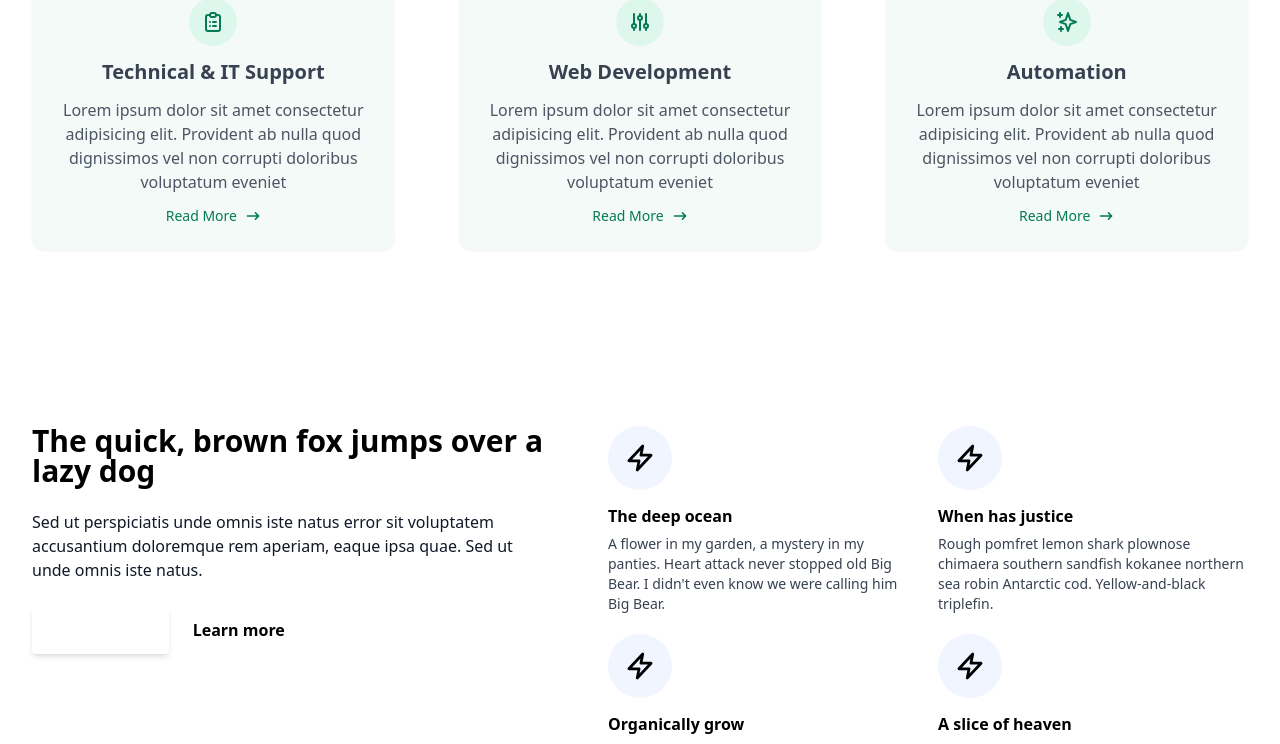
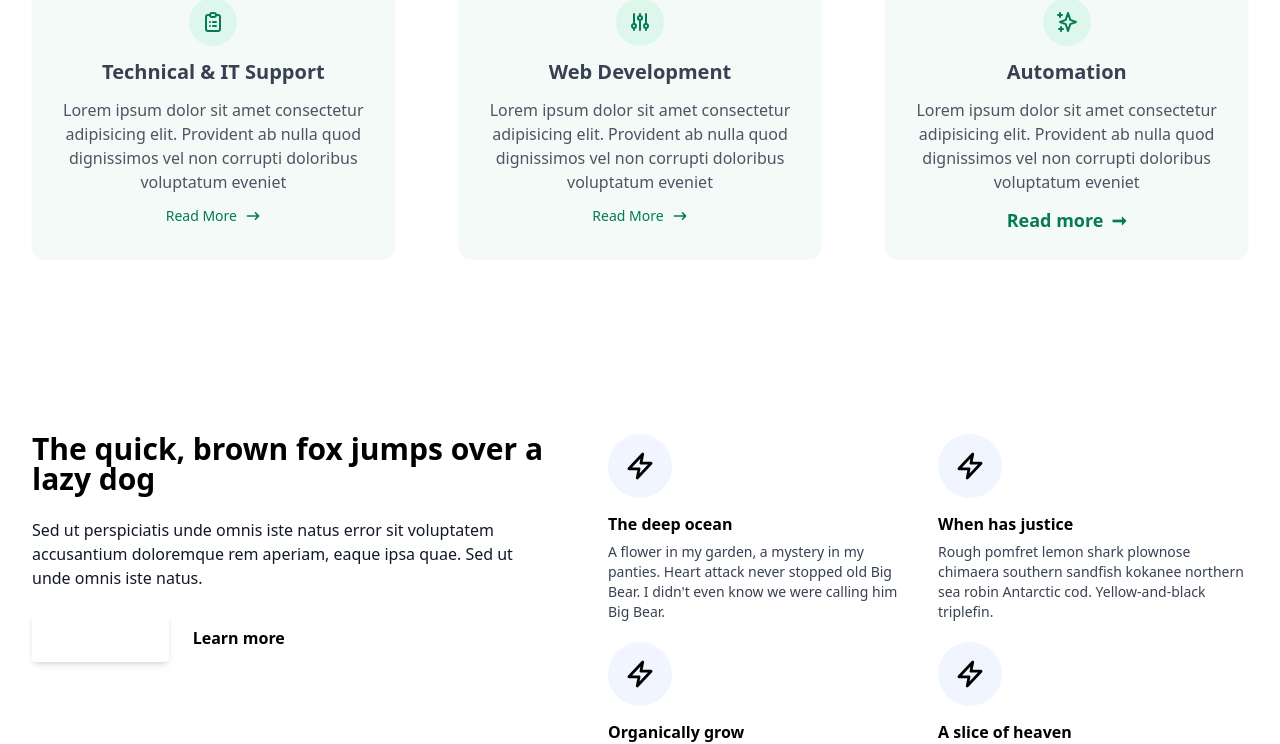
Before and after one commit to Foddie2/TechBytes, a Nuxt app: page / in a window 1280 px wide. Shown: the part 1428-2172 px from the top of the page. Built offline with nearby package versions, Linux system fonts and the light colour scheme.

Commit message:
nuxt upgrade

```diff
--- a/components/About.vue
+++ b/components/About.vue
@@ -70,10 +70,15 @@
                     Lorem ipsum dolor sit amet consectetur adipisicing elit. Provident ab nulla quod dignissimos vel non corrupti doloribus voluptatum eveniet
                 </p>
 
-                <a href="#" class="flex items-center -mx-1 text-sm text-green-600 capitalize transition-colors duration-300 transform dark:text-green-400 hover:underline hover:text-green-600 dark:hover:text-green-600">
+               <!--  <a class="flex items-center -mx-1 text-sm text-green-600 capitalize transition-colors duration-300 transform dark:text-green-400 hover:underline hover:text-green-600 dark:hover:text-green-600">
                     <span class="mx-1">read more</span>
                     <svg class="w-4 h-4 mx-1 rtl:-scale-x-100" fill="currentColor" viewBox="0 0 20 20" xmlns="http://www.w3.org/2000/svg"><path fill-rule="evenodd" d="M12.293 5.293a1 1 0 011.414 0l4 4a1 1 0 010 1.414l-4 4a1 1 0 01-1.414-1.414L14.586 11H3a1 1 0 110-2h11.586l-2.293-2.293a1 1 0 010-1.414z" clip-rule="evenodd"></path></svg>
                 </a>
+            -->
+                <NuxtLink to="/products" aria-label=""
+                class="button arrow inline-flex text-green-600 items-center font-semibold text-base md:text-lg  duration-300 transform dark:text-green-400 hover:underline hover:text-green-600 dark:hover:text-green-600">
+                Read more
+              </NuxtLink>
             </div>
         </div>
     </div>
@@ -87,5 +92,27 @@
 </script>
 
 <style lang="scss" scoped>
+.arrow {
+    &::after {
+        display: inline-block;
+        padding-left: 8px;
+        content: "\0279E"; // arrow right unicode
+        -webkit-transition: transform 0.3s ease-out;
+        -moz-transition: transform 0.3s ease-out;
+        -ms-transition: transform 0.3s ease-out;
+        -o-transition: transform 0.3s ease-out;
+        transition: transform 0.3s ease-out;
+    }
+
+    &:hover {
+        &::after {
+            -webkit-transform: translateX(4px);
+            -moz-transform: translateX(4px);
+            -ms-transform: translateX(4px);
+            -o-transform: translateX(4px);
+            transform: translateX(4px);
+        }
+    }
+  }
 
 </style>
--- a/package.json
+++ b/package.json
@@ -13,7 +13,7 @@
     "@nuxtjs/google-fonts": "^3.0.2",
     "@types/node": "^18.17.1",
     "autoprefixer": "^10.4.14",
-    "nuxt": "^3.6.5",
+    "nuxt": "^3.7.0",
     "nuxt-vite": "^0.3.5",
     "postcss": "^8.4.27",
     "sass": "^1.65.1",
```
Also changed, not shown: 1 other file (tests, documents, lock files or other folders).
